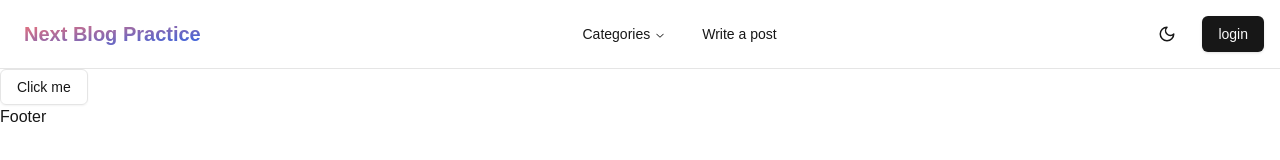
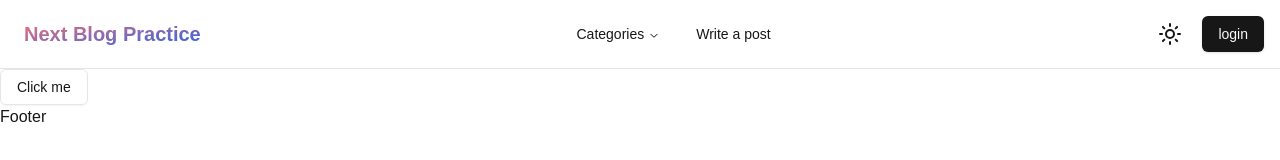
Before and after one commit to frantzleyadolphe/next_practice, a Next.js app: page / in a window 1280 px wide. Shown: the top 160 px of the page. Built offline with nearby package versions, Linux system fonts and the light colour scheme.

Commit message:
changement about dark mode button

```diff
--- a/components/toggle-theme.tsx
+++ b/components/toggle-theme.tsx
@@ -1,24 +1,20 @@
 "use client";
 
-import { Moon, Sun } from "lucide-react";
 import React from "react";
-import { Button } from "./ui/button";
 import { useTheme } from "next-themes";
+import { Toggle } from "./ui/toggle";
+import { Sun } from "lucide-react";
 
 export default function ToggleTheme() {
   const { theme, setTheme } = useTheme();
+
   const toggleTheme = () => {
     setTheme(theme === "dark" ? "light" : "dark");
   };
+
   return (
-    <Button
-      variant="ghost"
-      size="icon"
-      onClick={toggleTheme}
-      className="flex justify-center"
-    >
-      <Moon className="h-6 w-6 scale-100 dark:scale-0" />
-      <Sun className="h-6 w-6 scale-0 dark:scale-100" />
-    </Button>
+    <Toggle onClick={toggleTheme} className="flex justify-center">
+      <Sun />
+    </Toggle>
   );
 }
--- /dev/null
+++ b/components/ui/toggle.tsx
@@ -0,0 +1,45 @@
+"use client"
+
+import * as React from "react"
+import * as TogglePrimitive from "@radix-ui/react-toggle"
+import { cva, type VariantProps } from "class-variance-authority"
+
+import { cn } from "@/lib/utils"
+
+const toggleVariants = cva(
+  "inline-flex items-center justify-center rounded-md text-sm font-medium transition-colors hover:bg-muted hover:text-muted-foreground focus-visible:outline-none focus-visible:ring-1 focus-visible:ring-ring disabled:pointer-events-none disabled:opacity-50 data-[state=on]:bg-accent data-[state=on]:text-accent-foreground",
+  {
+    variants: {
+      variant: {
+        default: "bg-transparent",
+        outline:
+          "border border-input bg-transparent shadow-sm hover:bg-accent hover:text-accent-foreground",
+      },
+      size: {
+        default: "h-9 px-3",
+        sm: "h-8 px-2",
+        lg: "h-10 px-3",
+      },
+    },
+    defaultVariants: {
+      variant: "default",
+      size: "default",
+    },
+  }
+)
+
+const Toggle = React.forwardRef<
+  React.ElementRef<typeof TogglePrimitive.Root>,
+  React.ComponentPropsWithoutRef<typeof TogglePrimitive.Root> &
+    VariantProps<typeof toggleVariants>
+>(({ className, variant, size, ...props }, ref) => (
+  <TogglePrimitive.Root
+    ref={ref}
+    className={cn(toggleVariants({ variant, size, className }))}
+    {...props}
+  />
+))
+
+Toggle.displayName = TogglePrimitive.Root.displayName
+
+export { Toggle, toggleVariants }
--- a/package.json
+++ b/package.json
@@ -13,13 +13,14 @@
     "@radix-ui/react-icons": "^1.3.0",
     "@radix-ui/react-navigation-menu": "^1.2.0",
     "@radix-ui/react-slot": "^1.1.0",
+    "@radix-ui/react-toggle": "^1.1.0",
     "class-variance-authority": "^0.7.0",
     "clsx": "^2.1.1",
     "lucide-react": "^0.445.0",
     "next": "14.2.11",
     "next-themes": "^0.3.0",
     "react": "^18",
-    "react-dom": "^18",
+    "react-dom": "^18.3.1",
     "styled-jsx": "^5.1.6",
     "tailwind-merge": "^2.5.2",
     "tailwindcss-animate": "^1.0.7"
```
Also changed, not shown: 1 other file (tests, documents, lock files or other folders).
